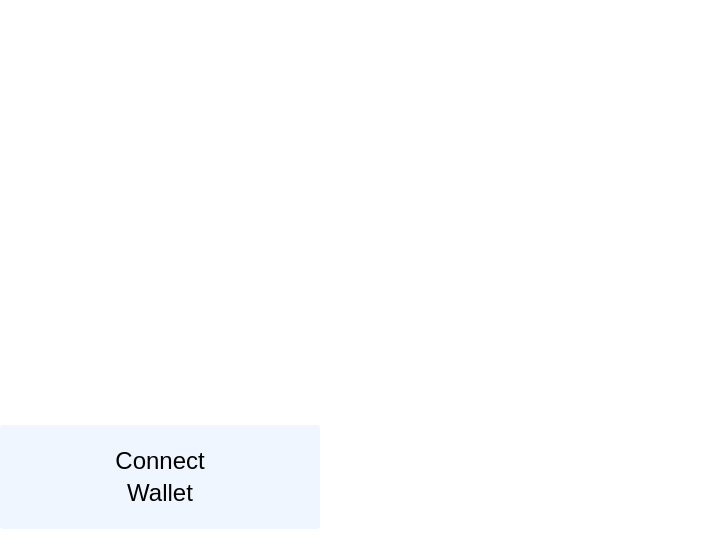
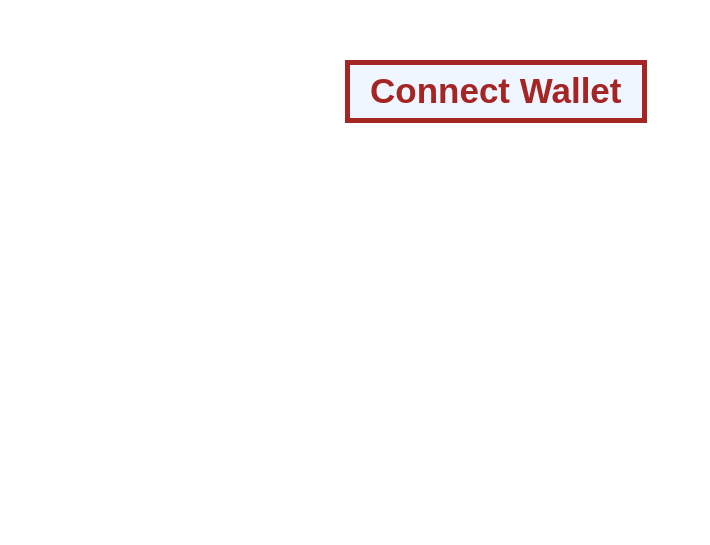
Before and after one commit to nsgundam/GoatRider, a Next.js app in the folder Frontend/: page /homepage in a window 1280 px wide. Shown: the part 255-800 px from the top of the page, without its empty margins (0-710 px from the left). Built offline with nearby package versions, Linux system fonts and the light colour scheme.

Commit message:
change background

```diff
--- a/Frontend/app/homepage/page.js
+++ b/Frontend/app/homepage/page.js
@@ -59,18 +59,23 @@ export default function Welcomepage() {
     return (
         <div className="w-full h-screen relative">
             <CldImage
-      src="goat_homepage"
+                src="qy3vo3jhmpocodpavgrf"
                 width={1920}
                 height={1080}
                 className="w-full h-full object-cover"
                 alt="goat rider homepage"
             />
+<div className="">
+    <h1 className="text-[150px] font-bold text-white absolute top-[100px] left-[130px]">Goat Ridder </h1>
 
+</div>
             {/* ปุ่ม Connect */}
             <button
                 onClick={handleConnectWallet}
                 disabled={loading || wallet}
-      className="text-2xl absolute top-170 right-240 px-20 py-5 font-normal  bg-blue-50 text-black rounded none hover:bg-blue-100 transition-colors duration-300"
+                className="text-[35px] absolute top-[320px] left-[350px] px-[20px] py-[px]
+                           font-bold  text-[#A52424]  bg-blue-50 rounded-none
+                           hover:bg-blue-100  transition-colors duration-300 outline-5"
             >
                 {loading ? "Connecting..." : "Connect Wallet"}
             </button>
```
Lines whose indentation alone changed are shown as unchanged.
